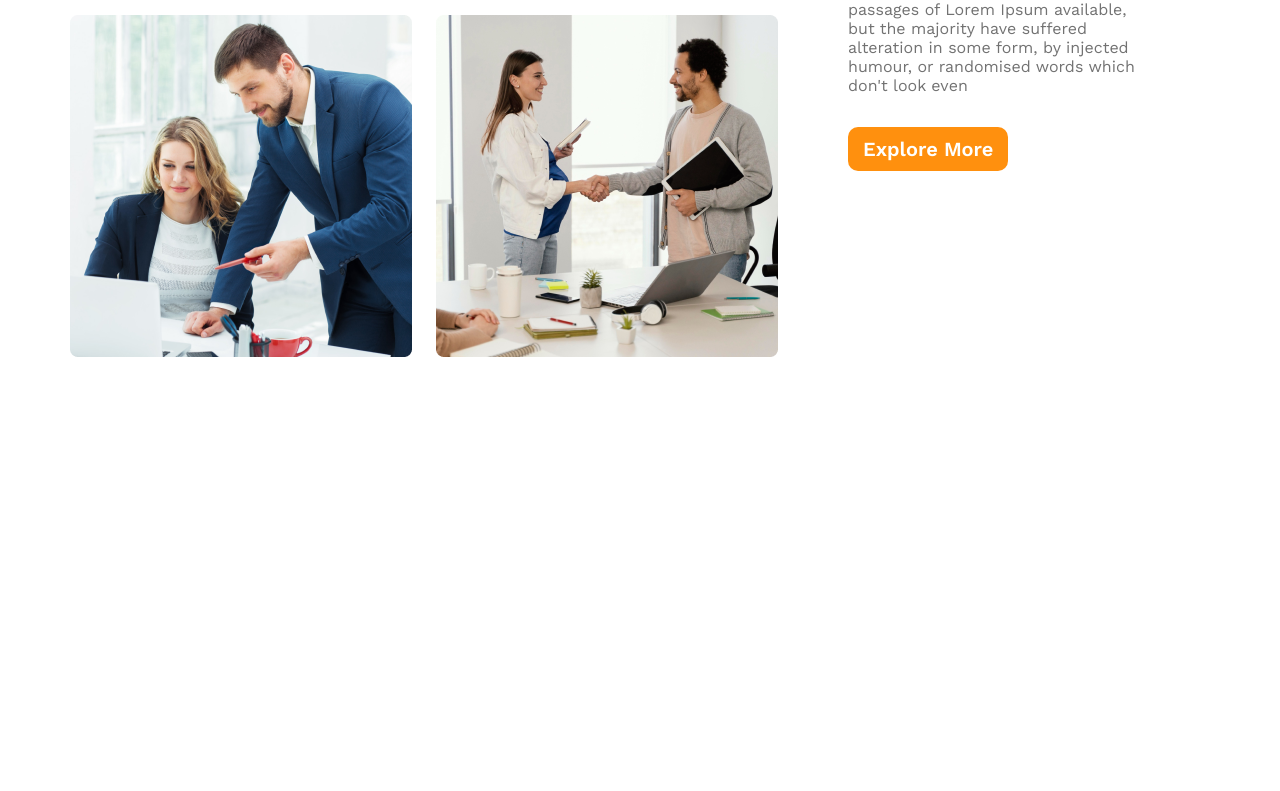
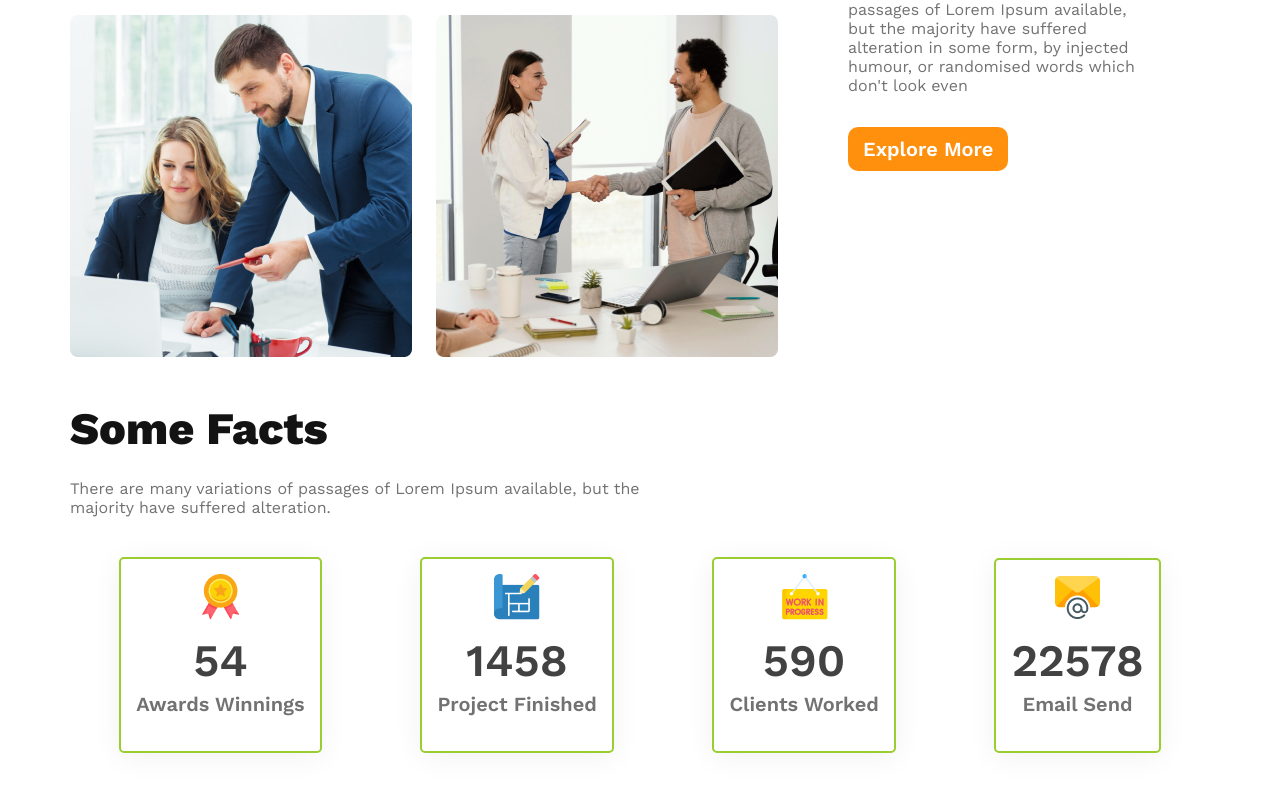
Before and after one commit to Shakil-242/g3-architects-website, a plain HTML site: page index.html in a window 1280 px wide. Shown: the part 1453-2244 px from the top of the page. Before the commit the page ends 1860 px from the top, so only its background shows below. Drawn offline with nearby package versions, Linux system fonts and the light colour scheme.

Commit message:
Some Facts section Finished

```diff
--- a/index.html
+++ b/index.html
@@ -54,6 +54,46 @@
           <button class="primary-btn">Explore More</button>
         </div>
       </section>
+      <!-- Teams Section end -->
+
+      <!-- Feature Section Started -->
+      <section>
+
+      </section>
+      <!-- Feature Section End -->
+
+      <!-- Some Facts Section Started -->
+      <section class="some-facts-feature-container">
+        <div class="some-facts-container">
+          <h3 class="some-facts">Some Facts</h3>
+          <p class="some-facts-description">There are many variations of passages of Lorem Ipsum available, but the majority have suffered alteration.</p>
+        </div>
+        <div class="some-facts-card-container">
+          <div class="card">
+            <img src="images/icons/ribon.png" alt="Ribon Image Loading" class="img-ribon">
+            <h2 class="card-stats">54</h2>
+            <p class="card-title">Awards Winnings</p>
+          </div>
+          <div class="card">
+            <img src="images/icons/projects.png" alt="Projects Image Loading" class="img-ribon">
+            <h2 class="card-stats">1458</h2>
+            <p class="card-title">Project Finished</p>
+          </div>
+          <div class="card">
+            <img src="images/icons/customers.png" alt="Customer Image Loading" class="img-ribon">
+            <h2 class="card-stats">590</h2>
+            <p class="card-title">Clients Worked</p>
+          </div>
+          <div class="card">
+            <img src="images/icons/email.png" alt="Email Images Loading" class="img-ribon">
+            <h2 class="card-stats">22578</h2>
+            <p class="card-title">Email Send</p>
+          </div>
+        </div>
+
+      </section>
+      <!-- Some Facts Section End -->
+
     </main>
 
     <footer></footer>
--- a/styles/g3-architects.css
+++ b/styles/g3-architects.css
@@ -92,7 +92,7 @@ main{
     font-weight: 500;
 }
 .of-our{
-    color:#131313);
+    color:#131313;
     font-size: 45px;
     font-weight: 700;
 }
@@ -102,17 +102,54 @@ main{
     font-weight: 700;
 }
 .teams-description{
-    max-wdith: 500px;
     color:#727272;
     margin-bottom: 0px;
 }
-
+/* Some Facts Section styles */
+.some-facts{
+    color:#131313;
+    font-size: 45px;
+    font-weight: 700;
+    margin-bottom: 24px;
+}
+.some-facts-description{
+    color:#727272;
+    width: 50%;
+}
+.some-facts-card-container{
+    display: flex;
+    justify-content: space-around;
+    align-items: center;
+    margin-top: 40px;
+}
+.card{
+    text-align: center;
+    border: 2px solid yellowgreen;
+    padding: 15px 15px;
+    border-radius: 5px;
+    box-shadow: 0px 4px 30px 0px rgba(0, 0, 0, 0.06);
+}
+.some-facts-card-container .card-stats{
+    color:#424242 ;
+    font-size:45px;
+    margin-top: 10px;
+    margin-bottom: 5px;
+    font-weight: 600;
+}
+.some-facts-card-container .card-title{
+    color: #727272;
+    font-size:20px;
+    font-weight: 600;
+    margin-top: 5px;
+}
 /* Responsive mobile Media Queries */
 @media screen and (max-width: 576px){
     header{
         padding:20px;
     }
-    .nav-container, .teams-container{
+    .nav-container,
+    .teams-container,
+    .some-facts-card-container{
         flex-direction: column;
     }
     nav li{
@@ -122,9 +159,16 @@ main{
     .teams-image-container{
         grid-template-columns: 1fr;
     }
-    .teams-content{
+    .teams-content, .some-facts-container
+    {
         padding: 0px 20px;
         text-align: center;
+    }
+    .some-facts-description{
+        width:100%
+    }
+    .some-facts-card-container .card{
+        margin-top: 10px;
     }
 
 }
```
